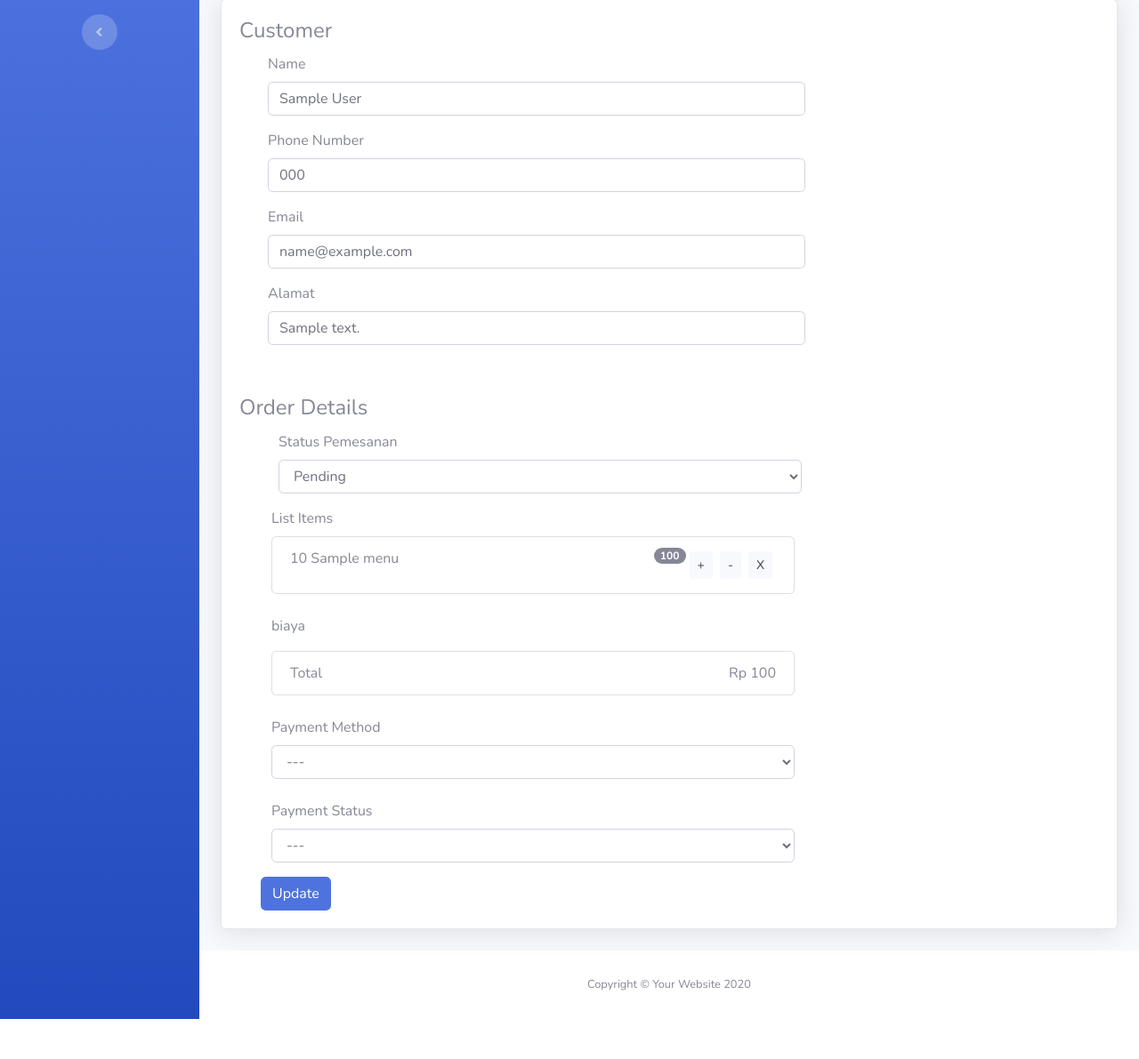
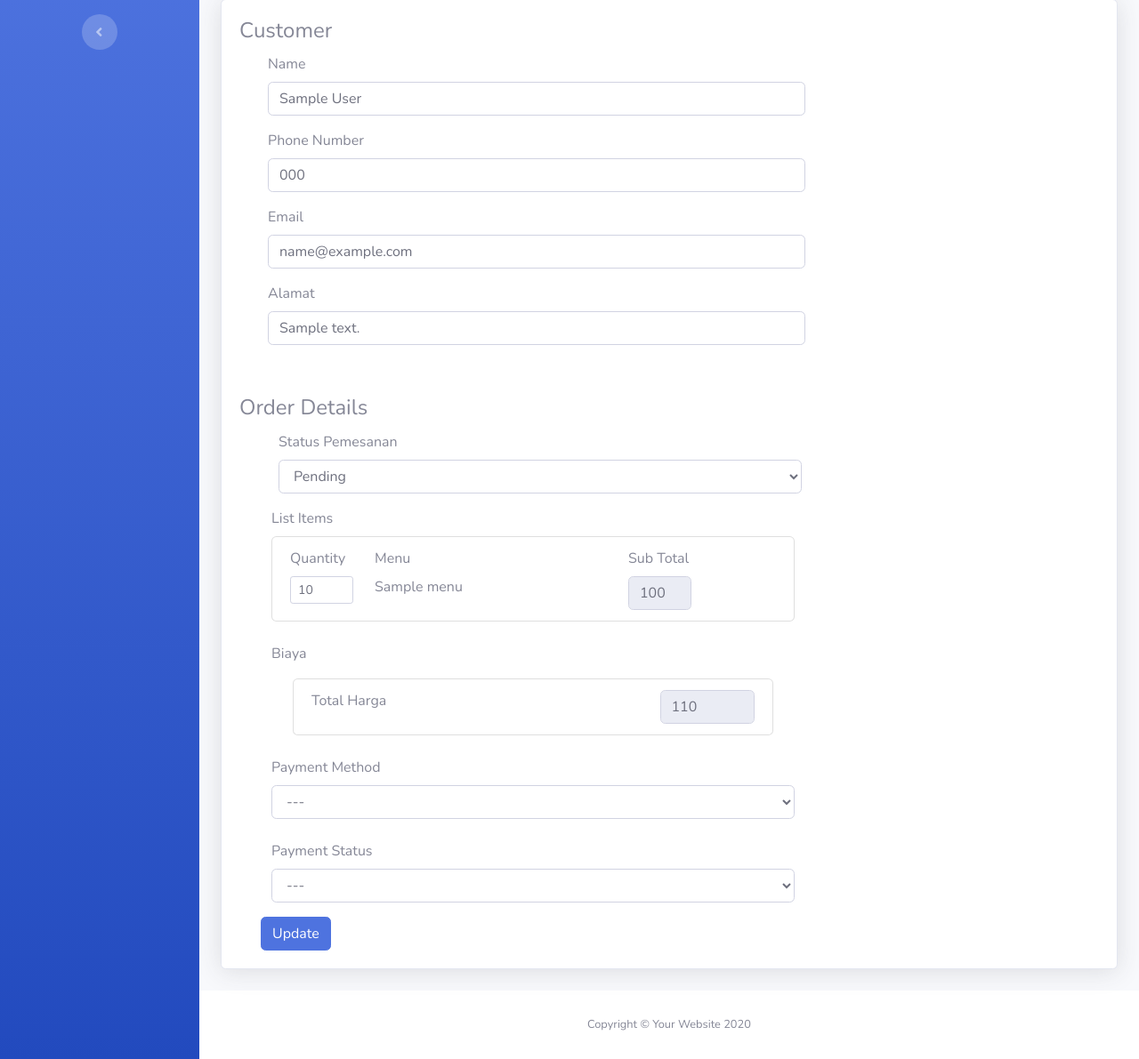
Before and after one commit to mrisqikhasani/Gubuk-Rawon, a PHP site: page /admin/updatePemesanan.php?orderId=1 in a window 1280 px wide. Shown: the part 201-1392 px from the top of the page at 89% size. Before the commit the page ends 1347 px from the top, so only its background shows below. Run offline with PHP 8.4, Linux system fonts and the light colour scheme; tables that the repository leaves empty or names only in its code hold one stand-in row (values such as "Sample post").

Commit message:
finishing update admin

```diff
--- a/admin/layout/navbar.php
+++ b/admin/layout/navbar.php
@@ -44,7 +44,7 @@ $current_file = basename($_SERVER['SCRIPT_FILENAME']);
         <ul class="navbar-nav bg-gradient-primary sidebar sidebar-dark accordion" id="accordionSidebar">
 
             <!-- Sidebar - Brand -->
-            <a class="sidebar-brand d-flex align-items-center justify-content-center" href="index.html">
+            <a class="sidebar-brand d-flex align-items-center justify-content-center" href="index.php">
                 <div class="sidebar-brand-icon rotate-n-15">
                     <img src="../assets/img/about-us/logo 4.png" alt="logo" width="80px">
                 </div>
--- a/admin/updatePemesanan.php
+++ b/admin/updatePemesanan.php
@@ -77,43 +77,49 @@ if (isset($_GET['orderId'])) {
               $menuIdArray = explode(',', $result['menuID']);
               $quantityArray = explode(', ', $result['quantities']);
               $priceArray = explode(', ', $result['prices']);
-              $subtotalEdit = 0;
+              $subtotalEdit = $result['totalAmount'];
 
               for ($i = 0; $i < count($menuArray); $i++) :
                 $subTotalItem = $quantityArray[$i] * $priceArray[$i];
                 $subtotalEdit += $subTotalItem;
               ?>
-                <li class="justify-content-between list-group-item" style="display:inline;" data-itemindex="<?=$i?>">
+                <li class="justify-content-between list-group-item" style="display:inline;" data-itemindex="<?= $i ?>">
                   <div class="items-orders">
-                    <span class="quantity-order" id='<?=$menuIdArray[$i]?>'><?= $quantityArray[$i] ?></span>
-                    <?= $menuArray[$i] ?>
-                    <input type="hidden" name="menuId[]" value=<?=$menuIdArray[$i]?>>
-                    <input type="hidden" name="menuArray[]" value="<?= $menuArray[$i] ?>">
-                    <input type="hidden" name="quantity[]" id="quantity-order-hidden" value="<?=$quantityArray[$i]?>">
-                    <input type="hidden" name="prices[]" value="<?= $priceArray[$i] ?>">
-                    <button type="button" class="btn btn-light btn-sm m-1" style="float:right" onclick="removeItem(<?= $i ?>, <?=$menuIdArray[$i]?>)">X</button>
-                    <button type="button" class="btn btn-light btn-sm m-1" style="float:right" onclick="changeQuantity(<?= $i ?>, 'decrease')">-</button>
-                    <button type="button" class="btn btn-light btn-sm m-1" style="float:right" onclick="changeQuantity(<?= $i ?>, 'increase')">+</button>
-                    <input type="hidden" name='itemRemove[]' class="itemRemove" value="">
-
-                    <span class="badge badge-secondary badge-pill mr-4x"  style="float:right">
-                      <?= $subTotalItem ?>
-                    </span>
-                    <input type="hidden" name="subtotal[]" value="<?=$subTotalItem?>">
+                  </div>
+                  <div class="row">
+                    <div class="col-2 ">
+                      <label for="quantity-items">Quantity</label>
+                      <input type="number" class="form-control form-control-sm" name="quantity-items[]" value="<?= $quantityArray[$i] ?>">
+                      <input type="hidden" class="form-control form-control-sm" name="items-id[]" value="<?= $menuIdArray[$i] ?>">
+                    </div>
+                    <div class="col-6">
+                      <label for="menu">Menu</label><br>
+                      <label for="menu"><?= $menuArray[$i] ?></label>
+                      <input type="hidden" class="form-control" name="priceMenu[]" value="<?=$priceArray[$i] ?>" >
+                    </div>
+                    <div class="col-2">
+                      <label for="subtotal">Sub Total</label>
+                      <input type="text" class="form-control" name="subtotal-items[]" value="<?= $subTotalItem ?>" readonly>
+                    </div>
                   </div>
                 </li>
-
               <?php
               endfor;
               ?>
             </ul>
           </div>
           <div class="col-lg-8 mt-4">
-            <p class="biaya">biaya</p>
-            <ul class="list-group">
+            <p class="biaya">Biaya</p>
+            <ul class="list-group container">
               <li class="justify-content-between list-group-item">
-                Total
-                <span style="float: right;">Rp <?= $subtotalEdit ?></span>
+                <div class="row">
+                  <div class="col-lg-9">
+                    Total Harga
+                  </div>
+                  <div class="col-lg-3">
+                    <input type="text" class="form-control" name="totalHargaEdit" style="float:right" value="<?= $subtotalEdit ?>" readonly>
+                  </div>
+                </div>
               </li>
             </ul>
           </div>
--- a/koneksi.php
+++ b/koneksi.php
@@ -59,6 +59,7 @@ class database
             Orders.status AS orderStatus,
             Orders.paymentStatus,
             Orders.paymentMethod,
+            Orders.totalAmount,
             GROUP_CONCAT(Menu.menuID SEPARATOR ',') AS menuID,
             GROUP_CONCAT(Menu.menuName SEPARATOR ', ') AS menuNames,
             GROUP_CONCAT(OrderDetail.quantity SEPARATOR ', ') AS quantities,
@@ -90,8 +91,9 @@ class database
         return $data;
     }
 
-    public function update_orders_by_id($id, $totalAmount, $status, $paymentStatus, $paymentMethod, $quantity, $subTotal)
+    public function update_orders_by_id($id, $totalAmount, $status, $paymentStatus, $paymentMethod, $quantity, $subTotal, $menuId,)
     {
+        for ($i=0; $i < count($quantity); $i++) {
         // Query untuk update tabel orders
         $updateOrderQuery = "
         UPDATE orders
@@ -111,7 +113,7 @@ class database
             quantity = ?,
             subTotal = ?
         WHERE
-                orderId = ?;
+            orderId = ? AND menuID = ?;
     ";
 
         // Persiapkan statement untuk update orders
@@ -120,10 +122,10 @@ class database
 
         // Persiapkan statement untuk update orderDetail
         $statementOrderDetailsQuery = $this->koneksi->prepare($updateOrderDetailsQuery);
-        $statementOrderDetailsQuery->bind_param('idi', $quantity, $subTotal, $id);
+        $statementOrderDetailsQuery->bind_param('idii', $quantity[$i], $subTotal[$i], $id, $menuId[$i]);
 
+        try {
             // Mulai transaksi untuk memastikan konsistensi data
-        try {
             $this->koneksi->begin_transaction();
 
             // Eksekusi query untuk update orders
@@ -136,17 +138,18 @@ class database
             $this->koneksi->commit();
 
             // Tampilkan pesan atau lakukan redirect setelah update
-            echo "Orders updated successfully!";
+            return "Data berhasil diupdate!";
         } catch (Exception $e) {
             // Rollback transaksi jika terjadi kesalahan
             $this->koneksi->rollback();
 
             // Tampilkan pesan kesalahan
-            echo "Error updating orders: " . $e->getMessage();
-        }
-
+            return "Error updating data: " . $e->getMessage();
+        } finally {
             // Tutup statement
             $statementOrderQuery->close();
             $statementOrderDetailsQuery->close();
         }
     }
+    }
+}
--- a/script.js
+++ b/script.js
@@ -1,8 +1,8 @@
 var quantityChanges = {};
 // mengubah kuantitas ketika diklik
-function changeQuantity(modalCounter, action) {
+function changeQuantity(id, action) {
   var quantityElement = document.querySelector(".quantity-order");
-  var quantityElementPost = document.querySelector(`.quantity-order-hidden`);
+  var quantityElementPost = document.querySelector(`.quantity-order-hidden-${id}`);
 
   var currentQuantity = parseInt(quantityElement.innerText);
 
@@ -13,15 +13,10 @@ function changeQuantity(modalCounter, action) {
       currentQuantity--;
     }
 
-    console.log(quantityElementPost.value);
+    console.log(quantityElementPost);
     // update ui
     quantityElement.innerText = currentQuantity;
     quantityElementPost.value = currentQuantity;
-    // if (!quantityChanges[modalCounter]) {
-    //   quantityChanges[modalCounter] = {};
-    // }
-    // quantityChanges[modalCounter][itemId] = currentQuantity;
-    // updateTotalPrice(modalCounter); // Perbaikan di sini, kirim modalCounter saja
   }
 }
 // remove item
@@ -161,3 +156,36 @@ function confirmUpdateForm() {
     return false;
   }
 }
+
+document.addEventListener("DOMContentLoaded", function() {
+  const quantityInputs = document.querySelectorAll("input[name='quantity-items[]']");
+
+  var totalHargaInput = document.querySelector("input[name='totalHargaEdit']");
+
+  var subtotals = [];
+
+  quantityInputs.forEach(function (input) {
+    input.addEventListener('change', function() {
+      var listItem = input.closest("li");
+      var itemIndex = listItem.getAttribute('data-itemindex');
+
+      var subtotalInput = listItem.querySelector("input[name='subtotal-items[]']");
+      var quantityValue = parseInt(input.value, 10);
+
+      var menuPrice = listItem.querySelector("input[name='priceMenu[]']").value;
+      var newSubtotal = calculateSubtotal(quantityValue, menuPrice);
+      subtotalInput.value = newSubtotal.toFixed(2);
+
+      subtotals[itemIndex] = newSubtotal;
+
+      const totalCharge = subtotals.reduce((sum, subtotal) => sum + subtotal, 0);
+      totalHargaInput.value = totalCharge.toFixed(2);
+    });
+  });
+
+  function calculateSubtotal(quantity, menuPrice) {
+    // var menuPrice = 10;
+    return quantity * menuPrice;
+  }
+
+});
```
Also changed, not shown: admin/request/updateOrder.php (+7 -9 lines). Lines whose indentation alone changed are shown as unchanged.
